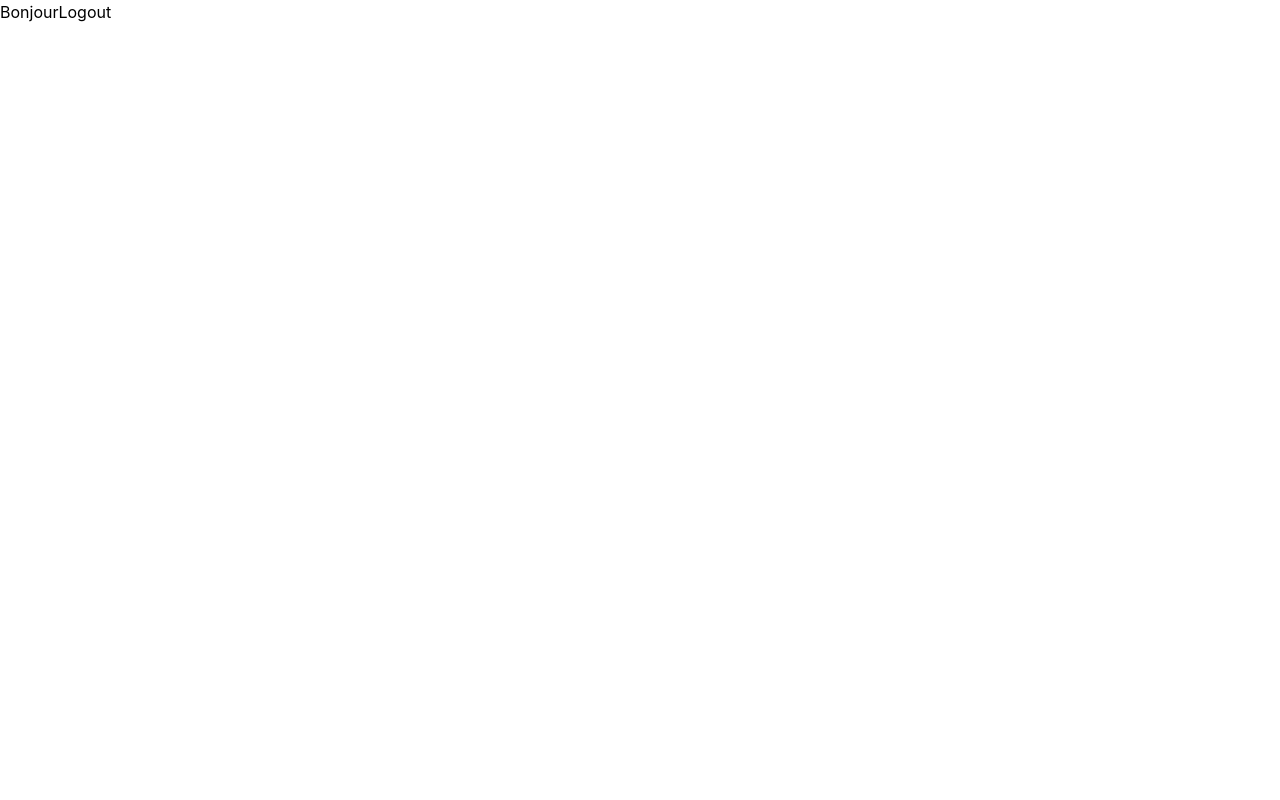
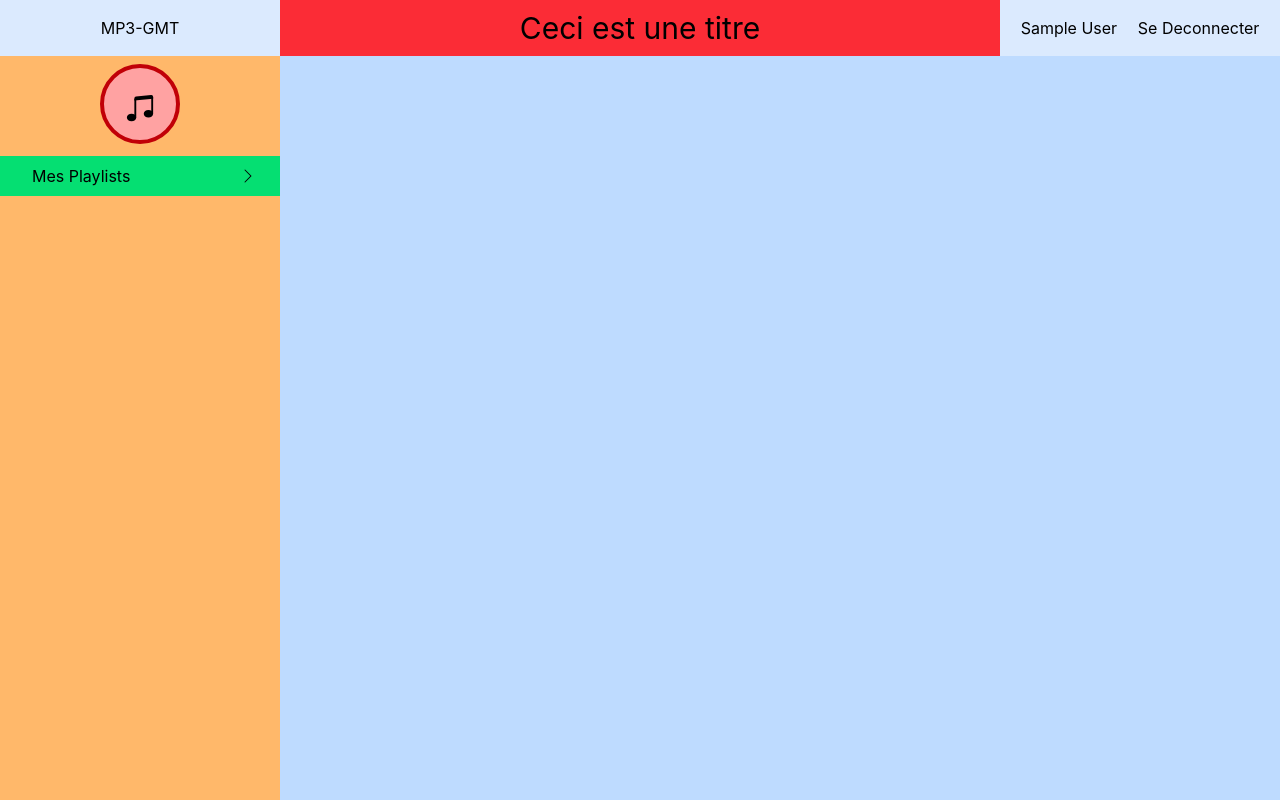
Before and after one commit to Mihary-Mandresy/MP3-GMT-Fronted, a React (Vite) app: page / in a window 1280 px wide. Built offline with nearby package versions, Linux system fonts and the light colour scheme; sample sign-in values are in the browser's storage.

Commit message:
feat: layout

```diff
--- a/src/components/layouts/Layout.tsx
+++ b/src/components/layouts/Layout.tsx
@@ -1,15 +1,11 @@
-import { useNavigate } from "react-router-dom";
-import { logout } from "../../services/AuthService"
+import { Body } from "./Body";
+import Header from "./Header";
+import Menu from "./menu/Menu";
 
 export function Layout() {
-    const navigate = useNavigate();
     return <>
-        Bonjour
-        <button onClick={async () => {
-            const rep = await logout();
-            if (rep.status == 200) {
-                navigate("/login")
-            }
-        }}>Logout</button>
+        <Header />
+        <Menu />
+        <Body />
     </>
 }
```
